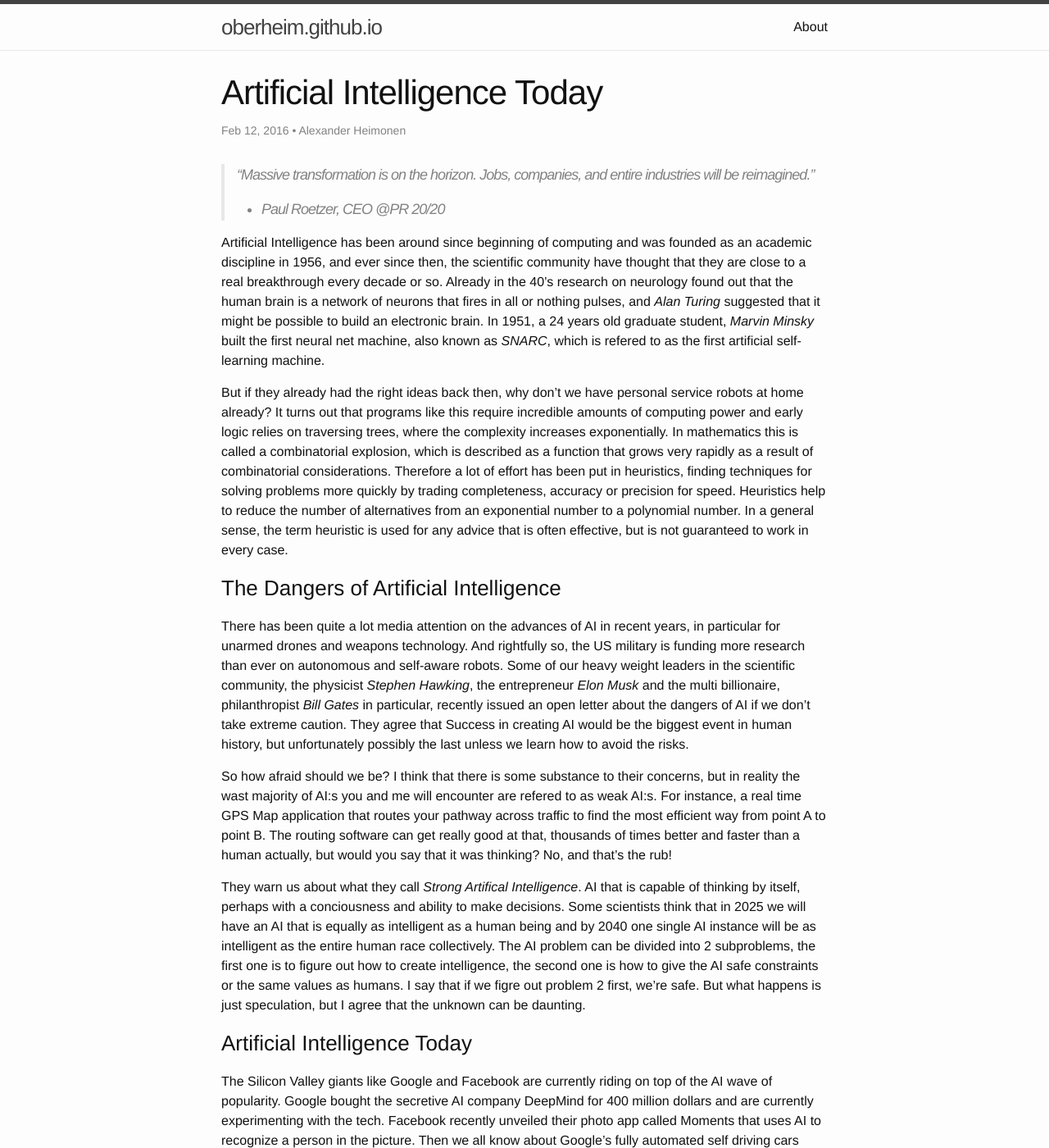
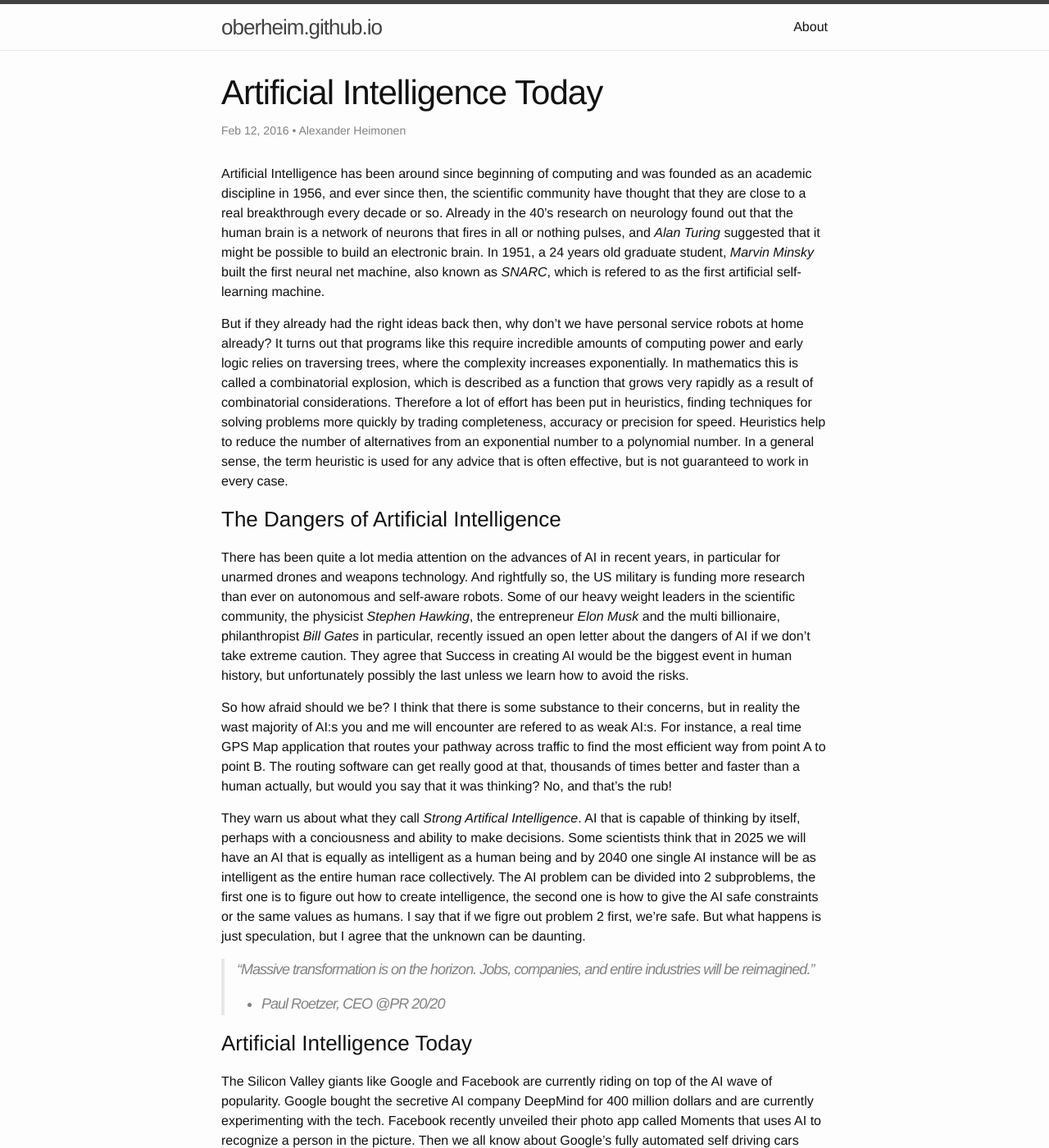
Before and after one commit to Oberheim/Oberheim.github.io, a Jekyll site: the page built from _posts/2016-02-12-artificial-intelligence-today.markdown, in a window 1280 px wide and 1400 px high. Shown: the whole window at 82% size. Built offline with Jekyll 4.4.1, drawn with Linux system fonts in a browser that asks for light colours; comment, search, counter and statistics services are not loaded; part of the change alters nothing that is shown.

```diff
--- a/_posts/2016-02-12-artificial-intelligence-today.markdown
+++ b/_posts/2016-02-12-artificial-intelligence-today.markdown
@@ -6,10 +6,6 @@ categories: Programming
 author: Alexander Heimonen
 comments: true
 ---
-
->“Massive transformation is on the horizon. Jobs, companies, and entire industries will be reimagined.”
-- Paul Roetzer, CEO @PR 20/20
-
 Artificial Intelligence has been around since beginning of computing and was founded as an academic discipline in 1956, and ever since then, the scientific community have thought that they are close to a real breakthrough every decade or so. Already in the 40's research on neurology found out that the human brain is a network of neurons that fires in all or nothing pulses, and *Alan Turing* suggested that it might be possible to build an electronic brain. In 1951, a 24 years old graduate student, *Marvin Minsky* built the first neural net machine, also known as *SNARC*, which is refered to as the first artificial self-learning machine.
 
 But if they already had the right ideas back then, why don’t we have personal service robots at home already?
@@ -24,6 +20,9 @@ So how afraid should we be? I think that there is some substance to their concer
 They warn us about what they call *Strong Artifical Intelligence*. AI that is capable of thinking by itself, perhaps with a conciousness and ability to make decisions.
 Some scientists think that in 2025 we will have an AI that is equally as intelligent as a human being and by 2040 one single AI instance will be as intelligent as the entire human race collectively. The AI problem can be divided into 2 subproblems, the first one is to figure out how to create intelligence, the second one is how to give the AI safe constraints or the same values as humans. I say that if we figre out problem 2 first, we’re safe.
 But what happens is just speculation, but I agree that the unknown can be daunting.
+
+>“Massive transformation is on the horizon. Jobs, companies, and entire industries will be reimagined.”
+- Paul Roetzer, CEO @PR 20/20
 
 ### Artificial Intelligence Today
 The Silicon Valley giants like Google and Facebook are currently riding on top of the AI wave of popularity. Google bought the secretive AI company DeepMind for 400 million dollars and are currently experimenting with the tech. Facebook recently unveiled their photo app called Moments that uses AI to recognize a person in the picture. Then we all know about Google’s fully automated self driving cars capable of driving a million miles without an accident. Your android device knows when you’re on your way to work and informs you if there’s a traffic jam on the way or if your buss is late. If i search the net for a weekend trip to London both Facebook and the rest of the net gets filled with travelling ads. AI technology is literally everywhere and I bet that tomorrows fortune 500 companies follow the formula:
@@ -62,4 +61,5 @@ Personally I think that alot of these concepts are easy enough to understand and
 I will give a real world example of something I have done. I worked for one of Swedens biggest datacom and telecom companies, their billing and customer data was in an economy system and their associated costs for their broadband network was in another specialized system. However, they had no connection between each customer and the associated cost for the connection and to make matters worse, there were tens of thousands of entities to be matched, so it could not be done manually. No converntional script could do it either because most of the data was written by hand and therefore full of spelling errors and no specific patterns to match since they adjusted the data based on customer billing needs. So me and a former collegue made an AI that made an educated guess for each entity. The program could match about 90% in one go and the remaining 10% was associated with some sort of error, maybe a resource was unmatchable because there was no customer utilizing it!
 
 [^1]:(Kevin Kelly, The Three Breakthroughs That Have Finally Unleashed AI on the World, 2014, [URL](http://www.wired.com/2014/10/future-of-artificial-intelligence/), (accessed 12 February 2016))
+
 [^2]:(Alexander Mordvintsev, Inceptionism: Going Deeper into Neural Networks, 2015, [URL](http://googleresearch.blogspot.se/2015/06/inceptionism-going-deeper-into-neural.html), (accessed 12 February 2016))
```
